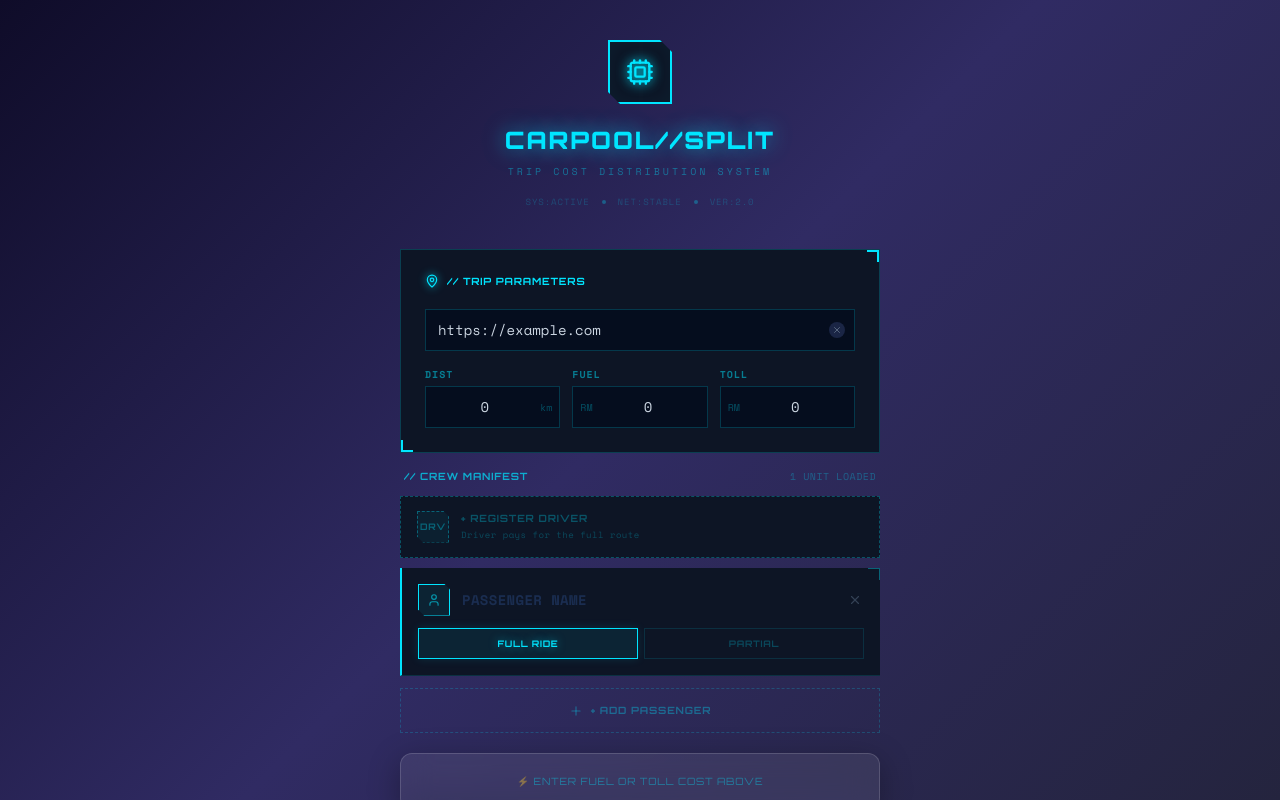
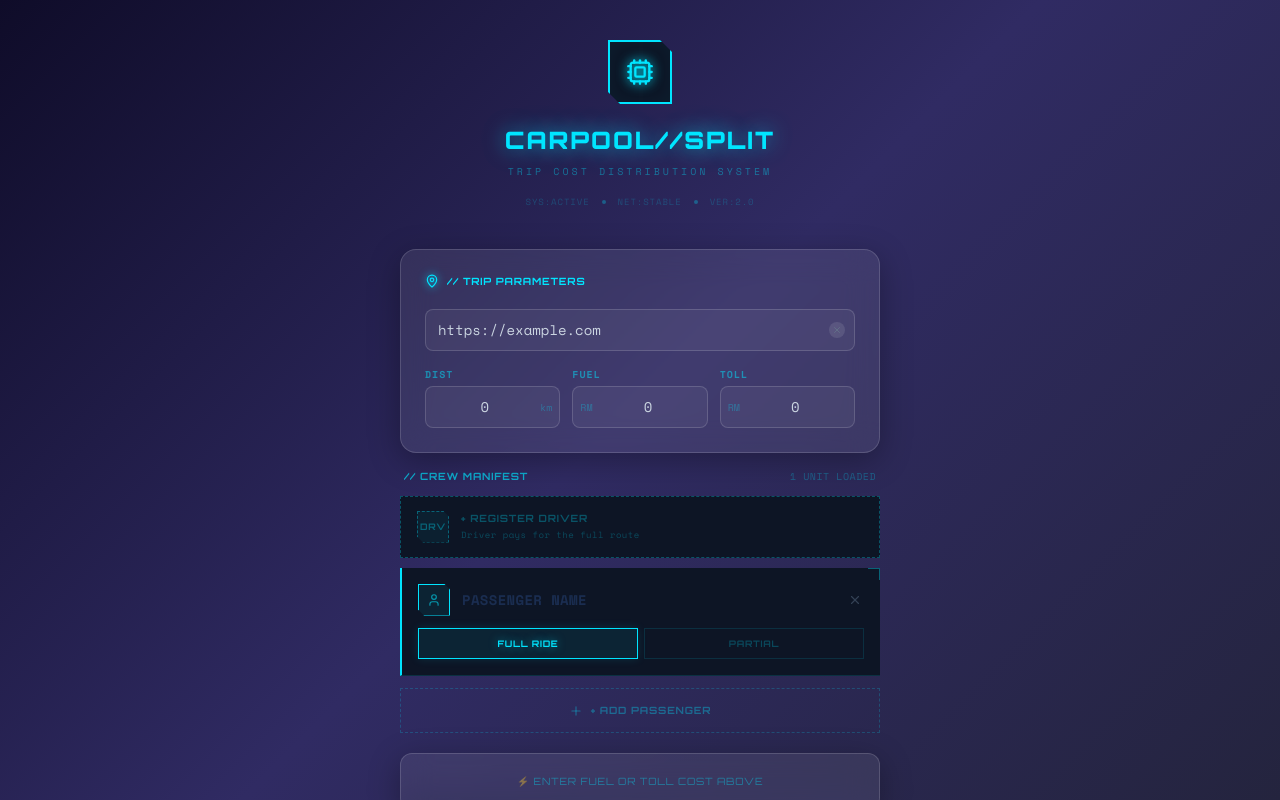
Before and after one commit to arehh04/Carpools-Split, a Next.js app: page / in a window 1280 px wide. Both pictures are taken after typing "https://example.com" into the empty fields and a click on the button "+ ADD PASSENGER". Shown: the top 800 px of the page. Built offline with nearby package versions, Linux system fonts and the light colour scheme.

Commit message:
feat: TripForm glassmorphism — glass card, rounded inputs, remove corner brackets

```diff
--- a/app/components/TripForm.js
+++ b/app/components/TripForm.js
@@ -8,8 +8,8 @@ import { resolveRouteDistance, resolveRouteWithToll } from "../utils/resolveDist
 const S = { IDLE: "idle", RESOLVING: "resolving", DONE: "done", NO_DATA: "no_data", ERROR: "error" };
 
 const inputBase =
-  "w-full bg-[#050d1e] border border-[#00E5FF]/20 text-sm text-slate-300 transition-all " +
-  "focus:outline-none focus:border-[#00E5FF]/60 focus:shadow-[0_0_8px_rgba(0,229,255,0.2)] placeholder-[#00E5FF]/20";
+  "w-full bg-white/5 border border-white/15 rounded-lg text-sm text-slate-300 transition-all " +
+  "focus:outline-none focus:border-[#00E5FF]/60 focus:shadow-[0_0_8px_rgba(0,229,255,0.2)] placeholder-slate-600";
 
 export default function TripForm({ distance, setDistance, fuel, setFuel, toll, setToll }) {
   const [routeUrl, setRouteUrl]       = useState("");
@@ -115,10 +115,7 @@ export default function TripForm({ distance, setDistance, fuel, setFuel, toll, s
     : "";
 
   return (
-    <div className="hud-card relative border border-[#00E5FF]/20 bg-[#0d1525] p-6 mb-4">
-      {/* Extra corner brackets (top-right, bottom-left) */}
-      <span className="absolute top-0 right-0 w-3 h-3 border-t-2 border-r-2 border-[#00E5FF]" />
-      <span className="absolute bottom-0 left-0 w-3 h-3 border-b-2 border-l-2 border-[#00E5FF]" />
+    <div className="glass rounded-2xl p-6 mb-4">
 
       {/* Section header */}
       <div className="flex items-center gap-2 mb-5">
@@ -147,7 +144,7 @@ export default function TripForm({ distance, setDistance, fuel, setFuel, toll, s
               type="button"
               onClick={clearRoute}
               title="Clear route"
-              className="absolute right-2.5 top-1/2 -translate-y-1/2 w-4 h-4 rounded-full bg-[#1a2545] hover:bg-[#FF007A]/20 flex items-center justify-center transition-colors"
+              className="absolute right-2.5 top-1/2 -translate-y-1/2 w-4 h-4 rounded-full bg-white/10 hover:bg-[#FF007A]/20 flex items-center justify-center transition-colors"
               suppressHydrationWarning
             >
               <X className="w-2.5 h-2.5 text-slate-500 hover:text-[#FF007A]" />
@@ -160,7 +157,7 @@ export default function TripForm({ distance, setDistance, fuel, setFuel, toll, s
           <div
             role="status"
             aria-live="polite"
-            className="mt-2 flex items-center gap-2 border border-[#00E5FF]/20 bg-[#00E5FF]/5 px-3.5 py-2.5"
+            className="mt-2 flex items-center gap-2 border border-[#00E5FF]/20 bg-[#00E5FF]/5 rounded-lg px-3.5 py-2.5"
           >
             <Loader2 className="w-3.5 h-3.5 animate-spin text-[#00E5FF] flex-shrink-0" />
             <p className="text-xs text-[#00E5FF]/60">Scanning route data…</p>
@@ -169,7 +166,7 @@ export default function TripForm({ distance, setDistance, fuel, setFuel, toll, s
 
         {/* Done */}
         {status === S.DONE && (
-          <div className="mt-2 border border-[#00FF9F]/30 bg-[#00FF9F]/5 px-3.5 py-2.5">
+          <div className="mt-2 border border-[#00FF9F]/30 bg-[#00FF9F]/5 rounded-lg px-3.5 py-2.5">
             {hasRouteParts ? (
               <div className="flex items-center gap-1.5">
                 <CheckCircle2 className="w-3.5 h-3.5 text-[#00FF9F] flex-shrink-0" />
@@ -201,7 +198,7 @@ export default function TripForm({ distance, setDistance, fuel, setFuel, toll, s
           <div
             role="status"
             aria-live="polite"
-            className="mt-2 flex items-start gap-2 border border-[#F8E71C]/30 bg-[#F8E71C]/5 px-3.5 py-2.5"
+            className="mt-2 flex items-start gap-2 border border-[#F8E71C]/30 bg-[#F8E71C]/5 rounded-lg px-3.5 py-2.5"
           >
             <AlertCircle className="w-3.5 h-3.5 text-[#F8E71C] flex-shrink-0 mt-0.5" />
             <p className="text-xs text-[#F8E71C]/70">
@@ -214,7 +211,7 @@ export default function TripForm({ distance, setDistance, fuel, setFuel, toll, s
         {status === S.ERROR && (
           <div
             role="alert"
-            className="mt-2 flex items-start gap-2 border border-[#FF007A]/30 bg-[#FF007A]/5 px-3.5 py-2.5"
+            className="mt-2 flex items-start gap-2 border border-[#FF007A]/30 bg-[#FF007A]/5 rounded-lg px-3.5 py-2.5"
           >
             <AlertCircle className="w-3.5 h-3.5 text-[#FF007A] flex-shrink-0 mt-0.5" />
             <p className="text-xs text-[#FF007A]/70">
```
